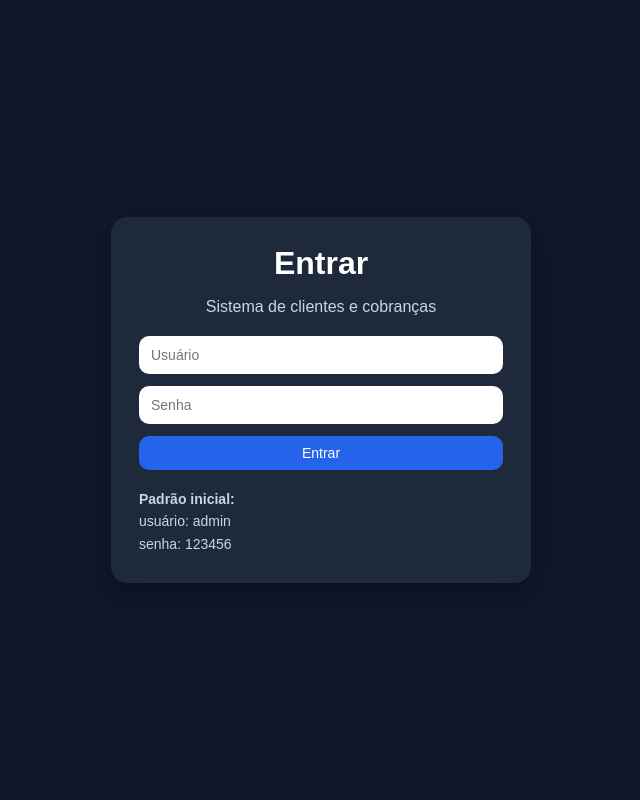
After one commit to resetsaude3-dev/cliente-web, a FastAPI app: template app/templates/login.html in a window 1280 px wide. The commit adds this page. Shown: the whole page, without its empty margins (319-959 px from the left). Run offline with FastAPI, Linux system fonts and the light colour scheme; the template is opened without the code that fills it, so the values that code supplies are empty.

Commit message:
adicionado sistema de login

```diff
--- a/app/main.py
+++ b/app/main.py
@@ -5,11 +5,10 @@ from fastapi import FastAPI, Request, Form
 from fastapi.responses import HTMLResponse, RedirectResponse
 from fastapi.staticfiles import StaticFiles
 from fastapi.templating import Jinja2Templates
-from pydantic import BaseModel
 from sqlalchemy.orm import joinedload
 
 from app.database import Base, engine, SessionLocal
-from app.models import Cliente, Conta
+from app.models import Usuario, Cliente, Conta
 
 
 app = FastAPI()
@@ -20,13 +19,83 @@ app.mount("/static", StaticFiles(directory="app/static"), name="static")
 templates = Jinja2Templates(directory="app/templates")
 
 
-class BaixarCobranca(BaseModel):
-    cliente_id: int
-    data_vencimento: str
+# =========================
+# LOGIN
+# =========================
+def usuario_logado(request: Request):
+    return request.cookies.get("usuario")
+
+
+def exigir_login(request: Request):
+    if not usuario_logado(request):
+        return RedirectResponse(url="/login", status_code=303)
+    return None
+
+
+@app.on_event("startup")
+def criar_usuario_padrao():
+    db = SessionLocal()
+    usuario = db.query(Usuario).filter(Usuario.username == "admin").first()
+
+    if not usuario:
+        usuario = Usuario(username="admin", senha="123456")
+        db.add(usuario)
+        db.commit()
+
+    db.close()
+
+
+@app.get("/login", response_class=HTMLResponse)
+def pagina_login(request: Request):
+    return templates.TemplateResponse(
+        request,
+        "login.html",
+        {
+            "request": request,
+            "erro": None
+        }
+    )
+
+
+@app.post("/login", response_class=HTMLResponse)
+def fazer_login(
+    request: Request,
+    username: str = Form(...),
+    senha: str = Form(...)
+):
+    db = SessionLocal()
+    usuario = db.query(Usuario).filter(
+        Usuario.username == username,
+        Usuario.senha == senha
+    ).first()
+    db.close()
+
+    if not usuario:
+        return templates.TemplateResponse(
+            request,
+            "login.html",
+            {
+                "request": request,
+                "erro": "Usuário ou senha inválidos"
+            }
+        )
+
+    response = RedirectResponse(url="/dashboard", status_code=303)
+    response.set_cookie("usuario", usuario.username, httponly=True)
+    return response
+
+
+@app.get("/logout")
+def logout():
+    response = RedirectResponse(url="/login", status_code=303)
+    response.delete_cookie("usuario")
+    return response
 
 
 @app.get("/")
-def home():
+def home(request: Request):
+    if not usuario_logado(request):
+        return RedirectResponse(url="/login", status_code=303)
     return RedirectResponse(url="/dashboard", status_code=302)
 
 
@@ -104,6 +173,10 @@ def montar_cobrancas_pendentes(db):
 # =========================
 @app.get("/dashboard", response_class=HTMLResponse)
 def dashboard(request: Request):
+    redir = exigir_login(request)
+    if redir:
+        return redir
+
     hoje = date.today()
     db = SessionLocal()
 
@@ -134,6 +207,7 @@ def dashboard(request: Request):
         "dashboard.html",
         {
             "request": request,
+            "usuario": usuario_logado(request),
             "total_clientes": total_clientes,
             "total_contas": total_contas,
             "valor_hoje": valor_hoje,
@@ -150,6 +224,10 @@ def dashboard(request: Request):
 # =========================
 @app.get("/clientes", response_class=HTMLResponse)
 def listar_clientes(request: Request):
+    redir = exigir_login(request)
+    if redir:
+        return redir
+
     db = SessionLocal()
     clientes = db.query(Cliente).order_by(Cliente.nome.asc()).all()
     db.close()
@@ -159,6 +237,7 @@ def listar_clientes(request: Request):
         "clientes.html",
         {
             "request": request,
+            "usuario": usuario_logado(request),
             "clientes": clientes,
             "cliente_editar": None
         }
@@ -167,10 +246,15 @@ def listar_clientes(request: Request):
 
 @app.post("/clientes")
 def criar_cliente(
+    request: Request,
     nome: str = Form(...),
     telefone: str = Form(""),
     observacao: str = Form("")
 ):
+    redir = exigir_login(request)
+    if redir:
+        return redir
+
     db = SessionLocal()
     cliente = Cliente(nome=nome, telefone=telefone, observacao=observacao)
     db.add(cliente)
@@ -181,6 +265,10 @@ def criar_cliente(
 
 @app.get("/editar-cliente/{id}", response_class=HTMLResponse)
 def editar_cliente_form(request: Request, id: int):
+    redir = exigir_login(request)
+    if redir:
+        return redir
+
     db = SessionLocal()
     clientes = db.query(Cliente).order_by(Cliente.nome.asc()).all()
     cliente_editar = db.query(Cliente).filter(Cliente.id == id).first()
@@ -191,6 +279,7 @@ def editar_cliente_form(request: Request, id: int):
         "clientes.html",
         {
             "request": request,
+            "usuario": usuario_logado(request),
             "clientes": clientes,
             "cliente_editar": cliente_editar
         }
@@ -199,11 +288,16 @@ def editar_cliente_form(request: Request, id: int):
 
 @app.post("/editar-cliente/{id}")
 def editar_cliente(
+    request: Request,
     id: int,
     nome: str = Form(...),
     telefone: str = Form(""),
     observacao: str = Form("")
 ):
+    redir = exigir_login(request)
+    if redir:
+        return redir
+
     db = SessionLocal()
     cliente = db.query(Cliente).filter(Cliente.id == id).first()
 
@@ -218,7 +312,11 @@ def editar_cliente(
 
 
 @app.get("/deletar-cliente/{id}")
-def deletar_cliente(id: int):
+def deletar_cliente(request: Request, id: int):
+    redir = exigir_login(request)
+    if redir:
+        return redir
+
     db = SessionLocal()
     cliente = db.query(Cliente).filter(Cliente.id == id).first()
 
@@ -235,6 +333,10 @@ def deletar_cliente(id: int):
 # =========================
 @app.get("/contas", response_class=HTMLResponse)
 def listar_contas(request: Request):
+    redir = exigir_login(request)
+    if redir:
+        return redir
+
     db = SessionLocal()
 
     contas = db.query(Conta).options(
@@ -250,6 +352,7 @@ def listar_contas(request: Request):
         "contas.html",
         {
             "request": request,
+            "usuario": usuario_logado(request),
             "contas": contas,
             "clientes": clientes,
             "conta_editar": None
@@ -259,6 +362,7 @@ def listar_contas(request: Request):
 
 @app.post("/contas")
 def criar_conta(
+    request: Request,
     cliente_id: int = Form(...),
     servico: str = Form(...),
     login: str = Form(""),
@@ -269,6 +373,10 @@ def criar_conta(
     status: str = Form("pendente"),
     observacao: str = Form("")
 ):
+    redir = exigir_login(request)
+    if redir:
+        return redir
+
     db = SessionLocal()
 
     conta = Conta(
@@ -292,6 +400,10 @@ def criar_conta(
 
 @app.get("/editar-conta/{id}", response_class=HTMLResponse)
 def editar_conta_form(request: Request, id: int):
+    redir = exigir_login(request)
+    if redir:
+        return redir
+
     db = SessionLocal()
 
     contas = db.query(Conta).options(
@@ -309,6 +421,7 @@ def editar_conta_form(request: Request, id: int):
         "contas.html",
         {
             "request": request,
+            "usuario": usuario_logado(request),
             "contas": contas,
             "clientes": clientes,
             "conta_editar": conta_editar
@@ -318,6 +431,7 @@ def editar_conta_form(request: Request, id: int):
 
 @app.post("/editar-conta/{id}")
 def editar_conta(
+    request: Request,
     id: int,
     cliente_id: int = Form(...),
     servico: str = Form(...),
@@ -330,6 +444,10 @@ def editar_conta(
     observacao: str = Form(""),
     motivo_manutencao: str = Form("")
 ):
+    redir = exigir_login(request)
+    if redir:
+        return redir
+
     db = SessionLocal()
     conta = db.query(Conta).filter(Conta.id == id).first()
 
@@ -351,7 +469,11 @@ def editar_conta(
 
 
 @app.get("/deletar-conta/{id}")
-def deletar_conta(id: int):
+def deletar_conta(request: Request, id: int):
+    redir = exigir_login(request)
+    if redir:
+        return redir
+
     db = SessionLocal()
     conta = db.query(Conta).filter(Conta.id == id).first()
 
@@ -364,7 +486,11 @@ def deletar_conta(id: int):
 
 
 @app.get("/renovar-conta/{id}")
-def renovar_conta(id: int):
+def renovar_conta(request: Request, id: int):
+    redir = exigir_login(request)
+    if redir:
+        return redir
+
     db = SessionLocal()
     conta = db.query(Conta).filter(Conta.id == id).first()
 
@@ -378,7 +504,11 @@ def renovar_conta(id: int):
 
 
 @app.get("/desvincular-conta/{id}")
-def desvincular_conta(id: int):
+def desvincular_conta(request: Request, id: int):
+    redir = exigir_login(request)
+    if redir:
+        return redir
+
     db = SessionLocal()
     conta = db.query(Conta).filter(Conta.id == id).first()
 
@@ -394,9 +524,14 @@ def desvincular_conta(id: int):
 
 @app.post("/manutencao-conta/{id}")
 def manutencao_conta(
+    request: Request,
     id: int,
     motivo: str = Form("")
 ):
+    redir = exigir_login(request)
+    if redir:
+        return redir
+
     db = SessionLocal()
     conta = db.query(Conta).filter(Conta.id == id).first()
 
@@ -412,6 +547,10 @@ def manutencao_conta(
 
 @app.get("/disponiveis", response_class=HTMLResponse)
 def listar_disponiveis(request: Request):
+    redir = exigir_login(request)
+    if redir:
+        return redir
+
     db = SessionLocal()
 
     contas = db.query(Conta).filter(
@@ -427,6 +566,7 @@ def listar_disponiveis(request: Request):
         "disponiveis.html",
         {
             "request": request,
+            "usuario": usuario_logado(request),
             "contas": contas,
             "clientes": clientes
         }
@@ -435,10 +575,15 @@ def listar_disponiveis(request: Request):
 
 @app.post("/vincular-conta/{id}")
 def vincular_conta(
+    request: Request,
     id: int,
     cliente_id: int = Form(...),
     data_vencimento: str = Form(...)
 ):
+    redir = exigir_login(request)
+    if redir:
+        return redir
+
     db = SessionLocal()
     conta = db.query(Conta).filter(Conta.id == id).first()
 
@@ -455,6 +600,10 @@ def vincular_conta(
 
 @app.get("/manutencao", response_class=HTMLResponse)
 def listar_manutencao(request: Request):
+    redir = exigir_login(request)
+    if redir:
+        return redir
+
     db = SessionLocal()
 
     contas = db.query(Conta).filter(
@@ -468,13 +617,18 @@ def listar_manutencao(request: Request):
         "manutencao.html",
         {
             "request": request,
+            "usuario": usuario_logado(request),
             "contas": contas
         }
     )
 
 
 @app.get("/disponibilizar-conta/{id}")
-def disponibilizar_conta(id: int):
+def disponibilizar_conta(request: Request, id: int):
+    redir = exigir_login(request)
+    if redir:
+        return redir
+
     db = SessionLocal()
     conta = db.query(Conta).filter(Conta.id == id).first()
 
@@ -491,6 +645,10 @@ def disponibilizar_conta(id: int):
 # =========================
 @app.get("/cobrancas", response_class=HTMLResponse)
 def pagina_cobrancas(request: Request):
+    redir = exigir_login(request)
+    if redir:
+        return redir
+
     db = SessionLocal()
     cobrancas_pendentes = montar_cobrancas_pendentes(db)
     db.close()
@@ -500,35 +658,7 @@ def pagina_cobrancas(request: Request):
         "cobrancas.html",
         {
             "request": request,
+            "usuario": usuario_logado(request),
             "cobrancas_pendentes": cobrancas_pendentes
         }
     )
-
-
-@app.get("/api/cobrancas")
-def listar_cobrancas():
-    db = SessionLocal()
-    resultado = montar_cobrancas_pendentes(db)
-    db.close()
-    return resultado
-
-
-@app.put("/api/cobrancas/pagar")
-def pagar(payload: BaixarCobranca):
-    db = SessionLocal()
-
-    data = datetime.strptime(payload.data_vencimento, "%Y-%m-%d").date()
-
-    contas = db.query(Conta).filter(
-        Conta.cliente_id == payload.cliente_id,
-        Conta.data_vencimento == data,
-        Conta.status == "pendente"
-    ).all()
-
-    for c in contas:
-        c.status = "paga"
-
-    db.commit()
-    db.close()
-
-    return {"ok": True}
--- a/app/static/style.css
+++ b/app/static/style.css
@@ -231,3 +231,51 @@ textarea {
   font-size: 14px;
   resize: vertical;
 }
+.login-page {
+  min-height: 100vh;
+  display: flex;
+  align-items: center;
+  justify-content: center;
+  padding: 20px;
+}
+
+.login-card {
+  width: 100%;
+  max-width: 420px;
+  background: #1e293b;
+  border-radius: 16px;
+  padding: 28px;
+  box-shadow: 0 10px 30px rgba(0,0,0,0.3);
+}
+
+.login-card h1 {
+  margin-top: 0;
+  margin-bottom: 8px;
+  text-align: center;
+}
+
+.login-subtitulo {
+  text-align: center;
+  color: #cbd5e1;
+  margin-bottom: 20px;
+}
+
+.login-form {
+  display: grid;
+  gap: 12px;
+}
+
+.erro-login {
+  background: #7f1d1d;
+  color: #fff;
+  padding: 12px;
+  border-radius: 10px;
+  margin-bottom: 16px;
+}
+
+.login-dados {
+  margin-top: 18px;
+  color: #cbd5e1;
+  font-size: 14px;
+  line-height: 1.6;
+}
--- a/app/templates/clientes.html
+++ b/app/templates/clientes.html
@@ -16,6 +16,7 @@
         <a href="/disponiveis">Disponíveis</a>
         <a href="/manutencao">Manutenção</a>
         <a href="/cobrancas">Cobranças</a>
+		<a href="/logout">Sair</a>
       </div>
     </div>
 
--- a/app/templates/cobrancas.html
+++ b/app/templates/cobrancas.html
@@ -16,6 +16,7 @@
         <a href="/disponiveis">Disponíveis</a>
         <a href="/manutencao">Manutenção</a>
         <a href="/cobrancas">Cobranças</a>
+		<a href="/logout">Sair</a>
       </div>
     </div>
 
--- a/app/templates/contas.html
+++ b/app/templates/contas.html
@@ -16,6 +16,7 @@
         <a href="/disponiveis">Disponíveis</a>
         <a href="/manutencao">Manutenção</a>
         <a href="/cobrancas">Cobranças</a>
+		<a href="/logout">Sair</a>
       </div>
     </div>
 
--- a/app/templates/dashboard.html
+++ b/app/templates/dashboard.html
@@ -17,6 +17,7 @@
         <a href="/disponiveis">Disponíveis</a>
         <a href="/manutencao">Manutenção</a>
         <a href="/cobrancas">Cobranças</a>
+		<a href="/logout">Sair</a>
       </div>
     </div>
 
--- a/app/templates/disponiveis.html
+++ b/app/templates/disponiveis.html
@@ -16,6 +16,7 @@
         <a href="/disponiveis">Disponíveis</a>
         <a href="/manutencao">Manutenção</a>
         <a href="/cobrancas">Cobranças</a>
+		<a href="/logout">Sair</a>
       </div>
     </div>
 
--- /dev/null
+++ b/app/templates/login.html
@@ -0,0 +1,32 @@
+<!DOCTYPE html>
+<html lang="pt-BR">
+<head>
+  <meta charset="UTF-8">
+  <title>Login</title>
+  <link rel="stylesheet" href="/static/style.css">
+</head>
+<body>
+  <div class="login-page">
+    <div class="login-card">
+      <h1>Entrar</h1>
+      <p class="login-subtitulo">Sistema de clientes e cobranças</p>
+
+      {% if erro %}
+        <div class="erro-login">{{ erro }}</div>
+      {% endif %}
+
+      <form method="post" action="/login" class="login-form">
+        <input type="text" name="username" placeholder="Usuário" required>
+        <input type="password" name="senha" placeholder="Senha" required>
+        <button type="submit" class="btn primary">Entrar</button>
+      </form>
+
+      <div class="login-dados">
+        <strong>Padrão inicial:</strong><br>
+        usuário: admin<br>
+        senha: 123456
+      </div>
+    </div>
+  </div>
+</body>
+</html>
--- a/app/templates/manutencao.html
+++ b/app/templates/manutencao.html
@@ -16,6 +16,7 @@
         <a href="/disponiveis">Disponíveis</a>
         <a href="/manutencao">Manutenção</a>
         <a href="/cobrancas">Cobranças</a>
+		<a href="/logout">Sair</a>
       </div>
     </div>
 
```
Also changed, not shown: app/models.py (+8 -0 lines).
